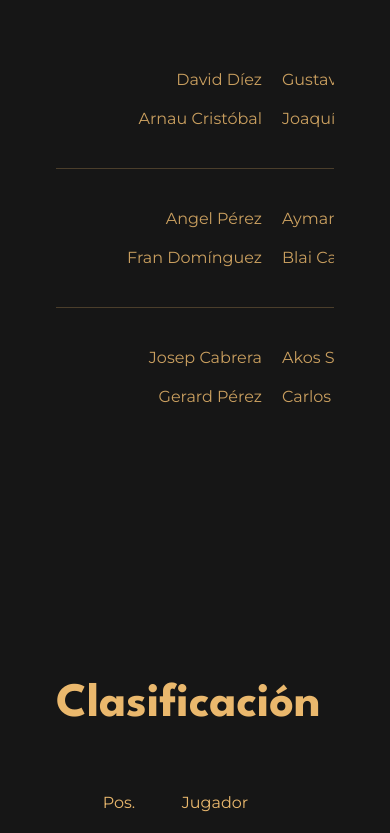
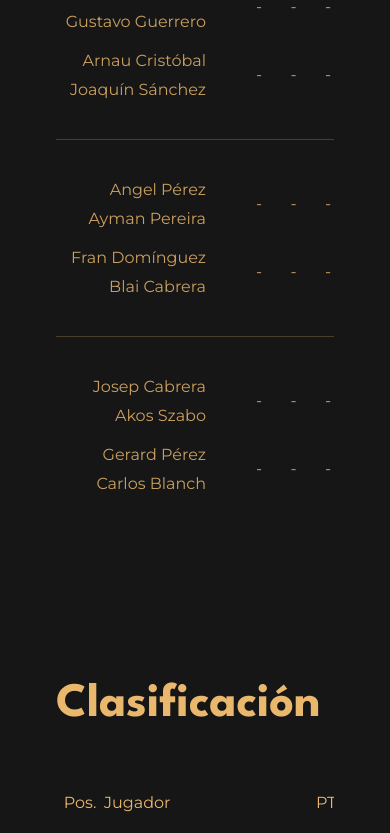
Before and after one commit to gperezdev/superliga, a React (Vite) app: page / in a window 390 px wide. Shown: the part 1091-1924 px from the top of the page. Built offline with nearby package versions, Linux system fonts and the light colour scheme.

Commit message:
fixed: responsive issues

```diff
--- a/src/components/Navbar/Navbar.jsx
+++ b/src/components/Navbar/Navbar.jsx
@@ -16,7 +16,7 @@ export const Navbar = () => {
     return (
 
         <>
-            <nav data-aos="fade-down" className={styles['navbar']} style={{backdropFilter: opened ? 'none' : 'blur(20px)'}}>
+            <nav data-aos="fade-down" className={styles['navbar']} style={{ backdropFilter: opened ? 'none' : 'blur(20px)' }}>
 
                 <div className={styles['logo']}>
                     <img src={logo} alt="Logo" />
@@ -31,9 +31,9 @@ export const Navbar = () => {
                 </div>
 
                 <div className={`${styles['content']} ${opened ? styles['navbar--opened'] : ''}`}>
-                    <Link to="home" smooth={true} duration={100} spy={true} activeClass={styles['active']}>Inicio</Link>
-                    <Link to="results" smooth={true} duration={100} spy={true} activeClass={styles['active']}>Resultados</Link>
-                    <Link to="ranking" smooth={true} duration={100} spy={true} activeClass={styles['active']}>Clasificación</Link>
+                    <Link to="home" smooth={true} duration={100} spy={true} activeClass={styles['active']} onClick={() => setOpened(false)}>Inicio</Link>
+                    <Link to="results" smooth={true} duration={100} spy={true} activeClass={styles['active']} onClick={() => setOpened(false)}>Resultados</Link>
+                    <Link to="ranking" smooth={true} duration={100} spy={true} activeClass={styles['active']} onClick={() => setOpened(false)}>Clasificación</Link>
                 </div>
             </nav>
 
--- a/src/layouts/Ranking/Ranking.jsx
+++ b/src/layouts/Ranking/Ranking.jsx
@@ -44,7 +44,7 @@ const PlayerTable = ({ data }) => {
         <div className={styles["container"]}>
             <table className={styles["table"]}>
                 <thead>
-                    <tr style={{ fontWeight: 'bold' }}>
+                    <tr>
                         <th>Pos.</th>
                         <th style={{ textAlign: 'left' }}>Jugador</th>
                         <th>PT</th>
--- a/src/layouts/Ranking/Ranking.module.css
+++ b/src/layouts/Ranking/Ranking.module.css
@@ -73,7 +73,15 @@
     }
 
     .table {
-        width: 1000px;
+        width: 100%;
     }
 
 }
+
+@media (max-width: 500px) {
+
+    .table {
+        width: 382px;
+    }
+
+}
--- a/src/layouts/Results/Results.module.css
+++ b/src/layouts/Results/Results.module.css
@@ -171,4 +171,32 @@
     .matches .game {
         width: 1000px;
     }
+
 }
+
+@media (max-width: 500px) {
+
+    .matches .game {
+        width: 400px;
+    }
+
+    .matches .game .pair {
+        padding: 0rem;
+        gap: 50px;
+    }
+
+    .matches .game .pair .sets {
+        gap: 20px;
+        width: 150px;
+    }
+
+    .matches .game .pair .names {
+        flex-flow: column nowrap;
+        align-items: flex-end;
+        gap: 10px;
+    }
+
+    .matches .game .pair .names p {
+        text-align: right !important;
+    }
+}
```
Lines whose indentation alone changed are shown as unchanged.
